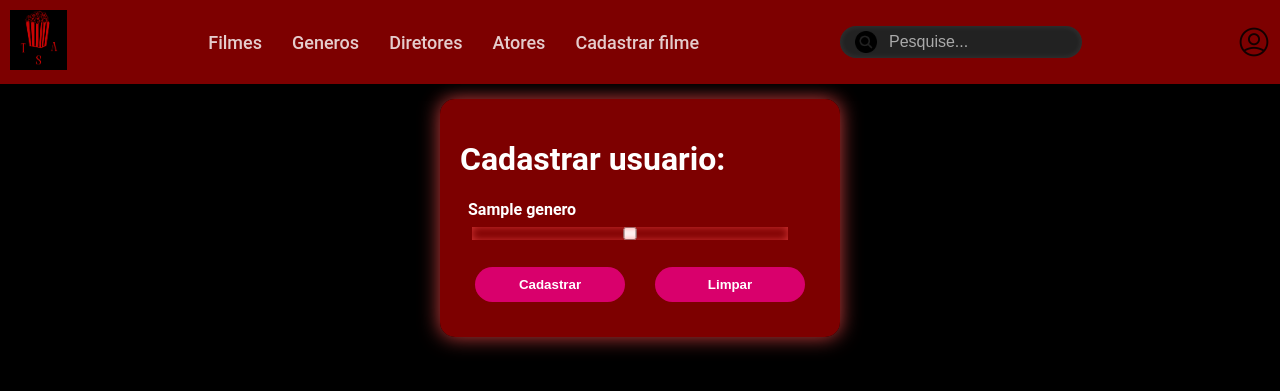
After one commit to JH-0713/Projeto_Final_2, a Flask app: template templates/Definir_Genero.html in a window 1280 px wide. The commit adds this page. Shown: the top 391 px of the page. Run offline with Flask 3, Linux system fonts and the light colour scheme; the template is opened without the code that fills it: most values are stand-ins (such as "Sample title", 1, 10 or a date in 2020).

Commit message:
GENERO 2

```diff
--- a/app.py
+++ b/app.py
@@ -124,7 +124,7 @@ def info_filme(var_id):
     try:
         detalhes_filme = select(Filme).where(Filme.id_filme == var_id)
         resultado = db_session.execute(detalhes_filme).scalar_one_or_none()
-        return render_template('detalhes_filmes.html', var_filmes=resultado)
+        return render_template('Detalhes_Filmes.html', var_filmes=resultado)
     except SQLAlchemyError as e:
         # mostra erro no terminal
         print(f"Erro na base de dados: {e}")
@@ -139,49 +139,6 @@ def info_filme(var_id):
         return redirect(url_for('listar_filmes'))
     finally:
         # fechar ligação com o banco
-        db_session.close()
-
-@app.route('/cadastrar_genero', methods=['GET', 'POST'])
-def cadastro_genero():
-    db_session = local_secao()
-    if request.method == 'POST':
-        if not request.form['form_nome_genero']:
-            flash("preencha o nome do genero", "error")
-        dados_genero = Genero(nome_genero=request.form['form_nome_genero'])
-    try:
-        db_session.add(dados_genero)
-        db_session.commit()
-        flash("Genero cadastrado com sucesso", "success")
-        return redirect(url_for(''))
-    except SQLAlchemyError as e:
-        print(f'Erro ao cadastrar genero:{e}')
-        db_session.rollback()
-    except Exception as ex:
-        print(f'Erro ao cadastrar genero:{ex}')
-    finally:
-        db_session.close()
-
-@app.route('/definir_genero/<var_id>', methods=['GET', 'POST'])
-def definir_genero(var_id):
-    db_session = local_secao()
-    try:
-        detalhes_filme = select(Filme).where(Filme.id_filme == var_id)
-        result_filme = db_session.execute(detalhes_filme).scalar_one_or_none()
-        sql_generos = select(Genero)
-        result_genero = db_session.execute(sql_generos).scalars()
-        generos_ids = request.form.getlist('form_genero')
-        for id_genero in generos_ids:
-            dados_generos = Genero_filme(tipo_genero=int(id_genero),
-                                         classe_filme=var_id)
-            db_session.add(dados_generos)
-        print(f'Genero: {result_genero}')
-        print(f'Filme: {result_filme}')
-        return render_template('definicao_genero.html', var_generos=result_genero, var_filmes=result_filme)
-    except SQLAlchemyError as e:
-        print(f"Erro na base de dados: {e}")
-    except Exception as ex:
-        print(f'Ocorreu um erro ao definir genero: {ex}')
-    finally:
         db_session.close()
 
 
@@ -206,7 +163,7 @@ def detalhar_genero(var_id):
     try:
         detalhes_genero = select(Genero).where(Genero.id_genero == var_id)
         resultado = db_session.execute(detalhes_genero).scalar_one_or_none()
-        return render_template('tipos_generos.html', var_generos=resultado)
+        return render_template('Tipos_Generos.html', var_generos=resultado)
     except SQLAlchemyError as e:
         # mostra erro no terminal
         print(f"Erro na base de dados: {e}")
@@ -224,5 +181,53 @@ def detalhar_genero(var_id):
         db_session.close()
 
 
+@app.route('/cadastrar_genero', methods=['GET', 'POST'])
+def cadastro_genero():
+    db_session = local_secao()
+    if request.method == 'POST':
+        if not request.form['form_nome_genero']:
+            flash("preencha o nome do genero", "error")
+    try:
+        dados_genero = Genero(nome_genero=request.form['form_nome_genero'])
+        db_session.add(dados_genero)
+        db_session.commit()
+        flash("Genero cadastrado com sucesso", "success")
+        return redirect(url_for('definir_genero'))
+    except SQLAlchemyError as e:
+        print(f'Erro ao cadastrar genero:{e}')
+        db_session.rollback()
+    except Exception as ex:
+        print(f'Erro ao cadastrar genero:{ex}')
+    finally:
+        db_session.close()
+
+
+@app.route('/detalhar_filme/definir_genero/<var_id>', methods=['GET', 'POST'])
+def definir_genero(var_id):
+    db_session = local_secao()
+    if request.method == 'POST':
+        if not request.form['form_genero']:
+            flash("marque o genero do filme", "error")
+        try:
+            dados_genero = select(Genero)
+            resultado_g = db_session.execute(dados_genero).scalars()
+            dados_filme = select(Filme).where(Filme.id_filme == var_id)
+            resultado_f = db_session.execute(dados_filme).scalar_one_or_none()
+            return render_template('Definir_Genero.html', var_generos=resultado_g, var_filmes=resultado_f)
+        except SQLAlchemyError as e:
+            print(f'Erro ao cadastrar genero:{e}')
+            db_session.rollback()
+            return redirect(url_for('definir_genero'))
+        except Exception as ex:
+            print(f'Erro ao cadastrar genero:{ex}')
+            return redirect(url_for('definir_genero'))
+        finally:
+            db_session.close()
+    dados_filme = select(Filme).where(Filme.id_filme == var_id)
+    resultado = db_session.execute(dados_filme).scalar_one_or_none()
+    print('jjk',resultado.id_filme)
+    return render_template('Definir_Genero.html', var_id=resultado.id_filme)
+
+
 if __name__ == '__main__':
     app.run(debug=True)
--- a/static/css/Pag_Filmes.css
+++ b/static/css/Pag_Filmes.css
@@ -250,6 +250,7 @@ button:hover {
 
 .genero_titulo h1 {
     margin: 10px;
+    font-size:  50px;
 }
 
 .genero_titulo a {
--- /dev/null
+++ b/templates/Definir_Genero.html
@@ -0,0 +1,25 @@
+{% extends "base_pag.html" %}
+
+{% block conteudo %}
+
+<div class="formulario">
+    <div class="fundo_formulario">
+        <form class="form_cadastro" action="{{url_for('definir_genero')}}" method="post">
+            <div class="form_cadastro_title">
+                <h1>Cadastrar usuario:</h1>
+                <label>
+                    {% for genero in var_generos %}
+                    {{genero.nome_genero}}
+                    <input type="checkbox" name="form_nome_genero" placeholder="Digite o Nome do Genero" required>
+                    {% endfor %}
+                </label>
+                <div class="botoes">
+                    <button type="submit">Cadastrar</button>
+                    <button type="reset">Limpar</button>
+                </div>
+            </div>
+        </form>
+    </div>
+</div>
+
+{% endblock conteudo %}
--- a/templates/detalhes_filmes.html
+++ b/templates/Detalhes_Filmes.html
@@ -7,7 +7,7 @@
     </div>
     <div class="descricao">
         <div>
-            <h3>Nome:{{var_filmes.nome_filme}}</h3>
+            <h3>Nome:{{var_filmes.titulo}}</h3>
         </div>
         <div class="links_filmes">
             <a href="{{url_for('definir_genero', var_id = var_filmes.id_filme)}}">Definir Genero</a>
--- a/templates/Generos.html
+++ b/templates/Generos.html
@@ -4,7 +4,7 @@
 <div class="genero">
     <div class="genero_titulo">
         <h1>Generos</h1>
-        <a href="#">Adicionar Genero</a>
+        <a href="{{url_for('cadastro_genero')}}">Adicionar Genero</a>
     </div>
 </div>
 <div class="escolha">
--- a/templates/tipos_generos.html
+++ /dev/null
@@ -1,6 +0,0 @@
-{% extends "base_pag.html" %}
-
-{% block conteudo %}
-<h1>{{var_detalhes_generos.nome_genero}}:</h1>
-
-{% endblock conteudo %}
```
Also changed, not shown: templates/Tipos_Generos.html (added, +8 -0 lines), templates/definicao_genero.html (deleted, +0 -28 lines).
